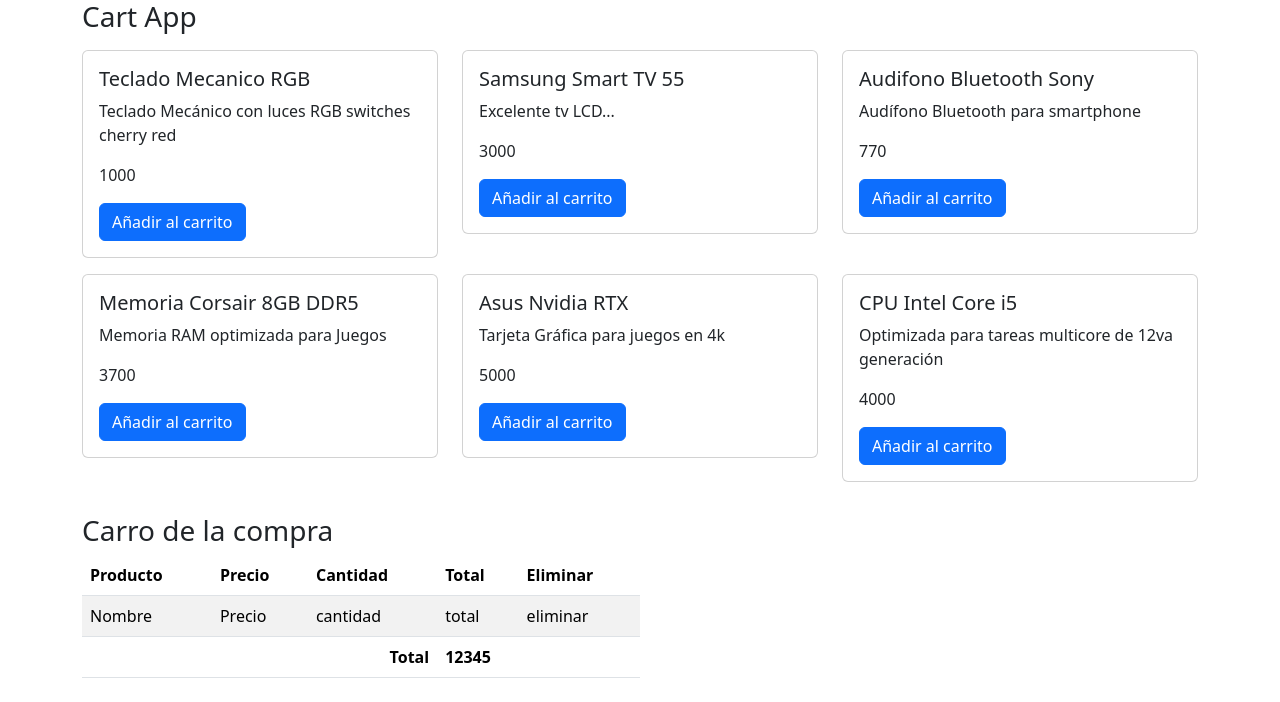
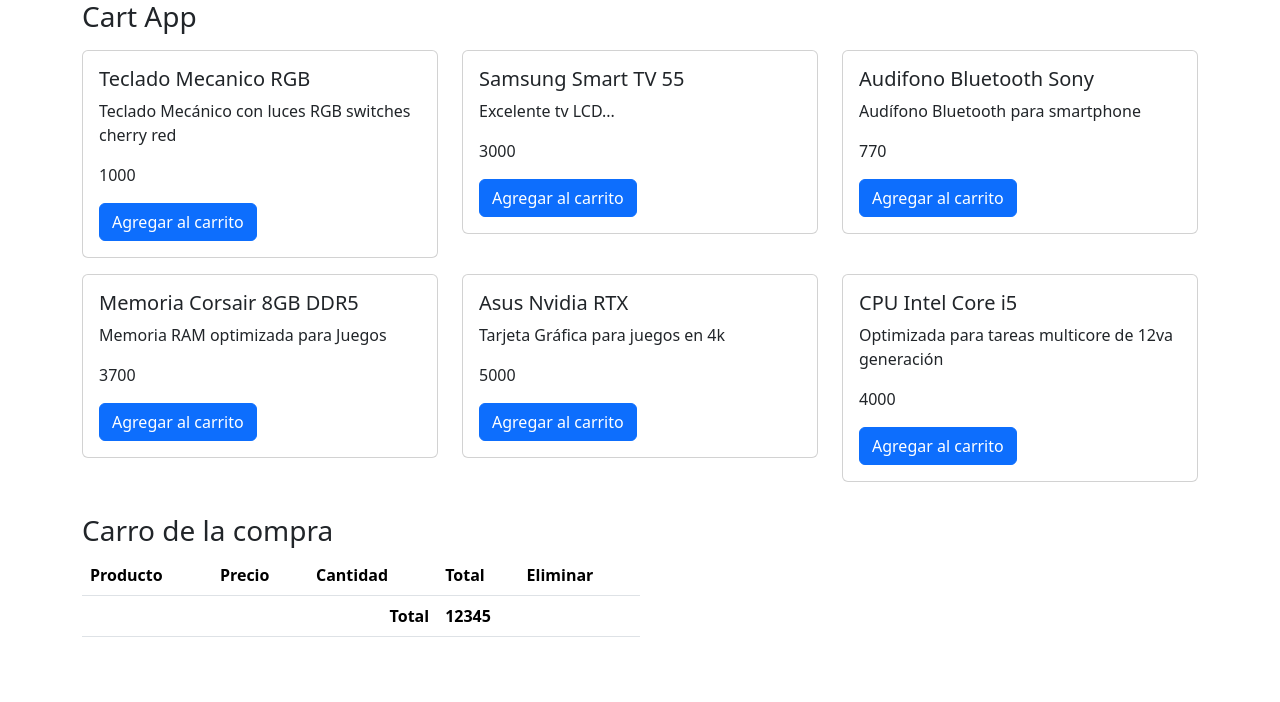
Before and after one commit to diegantos/react-cartapp, a React (Vite) app: page / in a window 1280 px wide. Shown: the top 702 px of the page. Built offline with nearby package versions, Linux system fonts and the light colour scheme.

Commit message:
add cart ok

```diff
--- a/src/CartApp.jsx
+++ b/src/CartApp.jsx
@@ -1,67 +1,36 @@
-import { useEffect, useState } from "react"
-import { getProducts } from "./services/productService"
+import { useState } from "react";
+import { CartView } from "./components/CartView";
+import { CatalogView } from "./components/CatalogView";
+
+const initialCartItems = [
+  // {
+  //     product:{},
+  //     quantity: 0,
+  //     total: 0
+  // }
+];
 
 export const CartApp = () => {
+  const [cartItems, setCartItems] = useState(initialCartItems);
 
-    const [products, setProducts] = useState([])
-    useEffect(() => {
-        setProducts(getProducts())
-    }, [])
+  const handlerAddProductCart = (product) => {
+    setCartItems([...cartItems,{
+        product,
+        quantity: 1,
+        total: product.price * 1
+    }])
+  }
 
   return (
     <>
       <div className="container">
-
         <h3>Cart App</h3>
-            <div className="row">
-                { products.map((prod)=>(
-                    <div key={prod.id} className="col-4 my-2">
-                        <div className="card">
-                            <div className="card-body">
-                                <h5 className="card-title">{prod.name}</h5>
-                                <p className="card-text">{prod.description}</p>
-                                <p className="card-text">{prod.price}</p>
-                                <button className="btn btn-primary">Añadir al carrito</button>
-                            </div>
-                        </div>
-                    </div>
-                ))}
-            </div>
+        <CatalogView handler={ handlerAddProductCart } />
 
         <div className="my-4 w-50">
-            <h3>Carro de la compra</h3>
-            <table className="table table-hover table-striped">
-              <thead>
-                <tr>
-                  <th>Producto</th>
-                  <th>Precio</th>
-                  <th>Cantidad</th>
-                  <th>Total</th>
-                  <th>Eliminar</th>
-                </tr>
-              </thead>
-              <tbody>
-                <tr>
-                  <td>Nombre</td>
-                  <td>Precio</td>
-                  <td>cantidad</td>
-                  <td>total</td>
-                  <td>eliminar</td>
-                </tr>
-              </tbody>
-              <tfoot>
-                <tr>
-                  <td colSpan={3} className="text-end fw-bold">
-                    Total
-                  </td>
-                  <td colSpan={2} className="text-start fw-bold">
-                    12345
-                  </td>
-                </tr>
-              </tfoot>
-            </table>
+          <CartView items={ cartItems } />
         </div>
       </div>
     </>
   );
-}
+};
--- /dev/null
+++ b/src/components/CartView.jsx
@@ -0,0 +1,39 @@
+export const CartView = ({ items }) => {
+  return (
+    <>
+      <h3>Carro de la compra</h3>
+      <table className="table table-hover table-striped">
+        <thead>
+          <tr>
+            <th>Producto</th>
+            <th>Precio</th>
+            <th>Cantidad</th>
+            <th>Total</th>
+            <th>Eliminar</th>
+          </tr>
+        </thead>
+        <tbody>
+          {items.map((item) => (
+            <tr key={item.product.id}>
+              <td>{item.product.name}</td>
+              <td>{item.product.price}</td>
+              <td>{item.quantity}</td>
+              <td>{item.quantity * item.product.price}</td>
+              <td>eliminar</td>
+            </tr>
+          ))}
+        </tbody>
+        <tfoot>
+          <tr>
+            <td colSpan={3} className="text-end fw-bold">
+              Total
+            </td>
+            <td colSpan={2} className="text-start fw-bold">
+              12345
+            </td>
+          </tr>
+        </tfoot>
+      </table>
+    </>
+  );
+};
--- /dev/null
+++ b/src/components/CatalogView.jsx
@@ -0,0 +1,38 @@
+import { useEffect, useState } from "react";
+import { getProducts } from "../services/productService";
+
+export const CatalogView = ({ handler }) => {
+  const [products, setProducts] = useState([]);
+  useEffect(() => {
+    setProducts(getProducts());
+  }, []);
+
+  const addProduct = (product) => {
+    console.log(product);
+    handler(product)
+  };
+
+  return (
+    <>
+      <div className="row">
+        {products.map(({ id, name, description, price, handler }) => (
+          <div key={id} handler={ handler} className="col-4 my-2">
+            <div className="card">
+              <div className="card-body">
+                <h5 className="card-title">{name}</h5>
+                <p className="card-text">{description}</p>
+                <p className="card-text">{price}</p>
+                <button
+                  className="btn btn-primary"
+                  onClick={() => addProduct({ id, name, description, price })}
+                >
+                  Agregar al carrito
+                </button>
+              </div>
+            </div>
+          </div>
+        ))}
+      </div>
+    </>
+  );
+};
--- a/src/services/productService.js
+++ b/src/services/productService.js
@@ -1,4 +1,4 @@
-import { products } from '../data/products'
+import { products } from '../data/productos'
 
 export const getProducts = () => {
     return products
```
Also changed, not shown: src/data/productos.js (renamed from src/data/products.js). Lines whose indentation alone changed are shown as unchanged.
